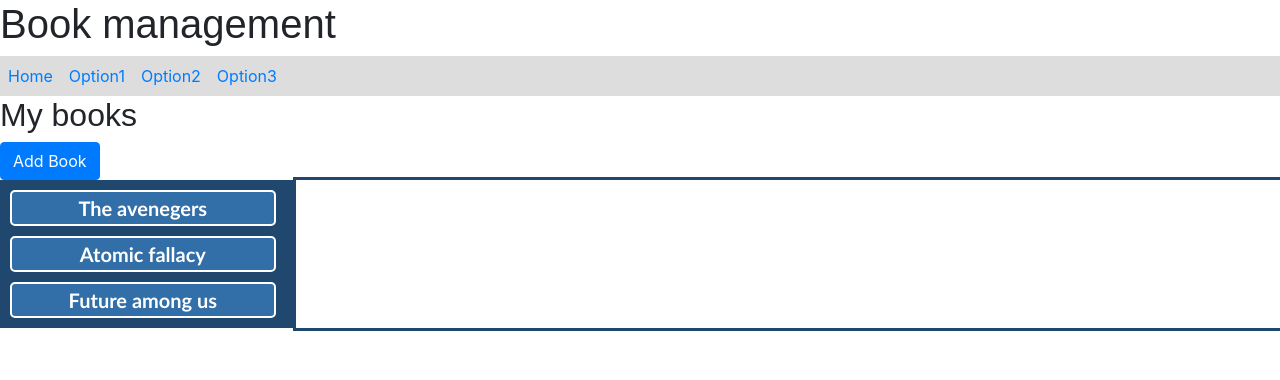
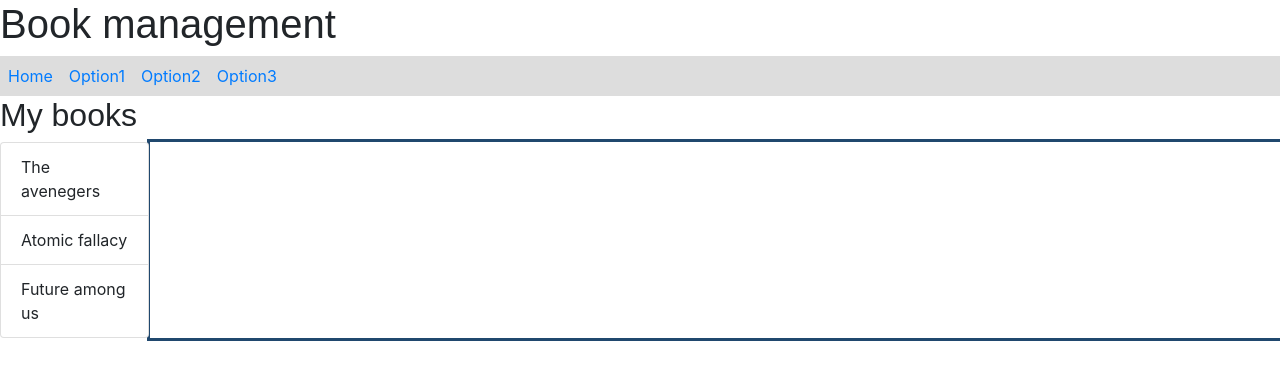
Before and after one commit to kaneran/angular-practice-project-book-manager, an Angular app: page /app-component in a window 1280 px wide. Shown: the top 380 px of the page. Built offline with nearby package versions, Linux system fonts and the light colour scheme.

Commit message:
Redesigned UI using bootstrap

```diff
--- a/src/app/hello.component.ts
+++ b/src/app/add-book.component.ts
@@ -5,6 +5,6 @@ import { Component, Input } from '@angular/core';
   template: `<h1>Hello {{name}}!</h1>`,
   styles: [`h1 { font-family: Lato; }`]
 })
-export class HelloComponent  {
+export class AddBookComponent  {
   @Input() name: string;
 }
--- a/src/app/app-routing.module.ts
+++ b/src/app/app-routing.module.ts
@@ -1,12 +1,12 @@
 import { NgModule } from "@angular/core";
 import { Routes, RouterModule } from "@angular/router"; // CLI imports router
+import { AddBookComponent } from "./add-book.component";
 import { AppComponent } from "./app.component";
-import { HelloComponent } from "./hello.component";
 import { HomeComponent } from "./home.component";
 
 const routes: Routes = [
   { path: "app-component", component: HomeComponent },
-  { path: "hello-component", component: HelloComponent }
+  { path: "hello-component", component: AddBookComponent }
 ]; // sets up routes constant where you define your routes
 
 // configures NgModule imports and exports
--- a/src/app/app.component.css
+++ b/src/app/app.component.css
@@ -10,7 +10,7 @@ ul {
   background-color: #dddddd;
 }
 
-li {
+li, .nav-item {
   float: left;
 }
 
--- a/src/app/app.component.html
+++ b/src/app/app.component.html
@@ -5,4 +5,5 @@
 	<li><a routerLink="hello-component" routerLinkActive="active">Option2</a></li>
 	<li><a routerLink="hello-component" routerLinkActive="active">Option3</a></li>
 </ul>
+
 <router-outlet></router-outlet>
--- a/src/app/app.module.ts
+++ b/src/app/app.module.ts
@@ -1,19 +1,18 @@
 import { NgModule } from "@angular/core";
 import { BrowserModule } from "@angular/platform-browser";
 import { FormsModule } from "@angular/forms";
-
 import { AppComponent } from "./app.component";
-import { HelloComponent } from "./hello.component";
 import { BookDetailsComponent } from "./book-details.component";
 import { ReviewsComponent } from "./reviews.component";
 import { AppRoutingModule } from "./app-routing.module";
 import { HomeComponent } from "./home.component";
+import { AddBookComponent } from "./add-book.component";
 
 @NgModule({
   imports: [BrowserModule, FormsModule, AppRoutingModule],
   declarations: [
     AppComponent,
-    HelloComponent,
+    AddBookComponent,
     BookDetailsComponent,
     ReviewsComponent,
     HomeComponent
--- a/src/app/book-details.component.html
+++ b/src/app/book-details.component.html
@@ -1,5 +1,12 @@
-<div *ngIf="selectedBook$| async as selectedBook">
-	<p>Name: {{selectedBook.name}}</p>
-	<p>Author: {{ selectedBook.author}}</p>
-	<p>Genre: {{ selectedBook.genre}}</p>
+<div *ngIf="selectedBook$| async as selectedBook" class="container">
+  <div class="row">
+    <div class="col font-weight-bold">Name</div>
+    <div class="col">{{selectedBook.name}}</div>
+    <div class="w-100"></div>
+    <div class="col font-weight-bold">Author</div>
+    <div class="col">{{ selectedBook.author}}</div>
+    <div class="w-100"></div>
+    <div class="col font-weight-bold">Genre</div>
+    <div class="col">{{ selectedBook.genre}}</div>
+  </div>
 </div>
--- a/src/app/home.component.html
+++ b/src/app/home.component.html
@@ -1,11 +1,9 @@
 <h2>My books</h2>
-<button class="btn btn-primary" (click)= "addBook()">Add Book</button>
-<div *ngIf="books$ | async as books">
-	<div id="div1">
-		<button *ngFor="let book of books" (click)="bookClicked(book)">
-      {{ book.name }}
-    </button>
-	</div>
+<div>
+	<ul *ngIf="books$ | async as books" class="list-group">
+		<li *ngFor="let book of books" class="list-group-item" [ngClass]="{'active':selectedBook === book}" (click)="bookClicked(book)">{{ book.name }}</li>
+	</ul>
+
 	<div id="div2">
 		<book-details [selectedBook$]="selectedBook$"></book-details>
 		<reviews [selectedBook$]="selectedBook$"></reviews>
--- a/src/app/home.component.ts
+++ b/src/app/home.component.ts
@@ -12,6 +12,7 @@ import { IBook } from "./IBook";
 })
 export class HomeComponent {
   name = "Book management";
+  selectedBook: IBook;
 
   constructor(private _bookService: BookService) {}
   ngOnInit() {}
@@ -19,6 +20,7 @@ export class HomeComponent {
   selectedBook$ = this._bookService.selectedBook$;
 
   bookClicked(book) {
+    this.selectedBook = book;
     this._bookService.getBook(book);
   }
 
--- a/src/app/reviews.component.html
+++ b/src/app/reviews.component.html
@@ -1,4 +1,6 @@
 <div *ngIf="selectedBook$ | async as book">
   <h2>Reviews</h2>
-	<p *ngFor="let review of book.reviews">{{review}}</p>
+  <ul class="list-group">
+  <li *ngFor="let review of book.reviews" class="list-group-item">{{review}}</li>
+</ul>
 	<div>
```
Also changed, not shown: src/app/add-book.component.html (added).
